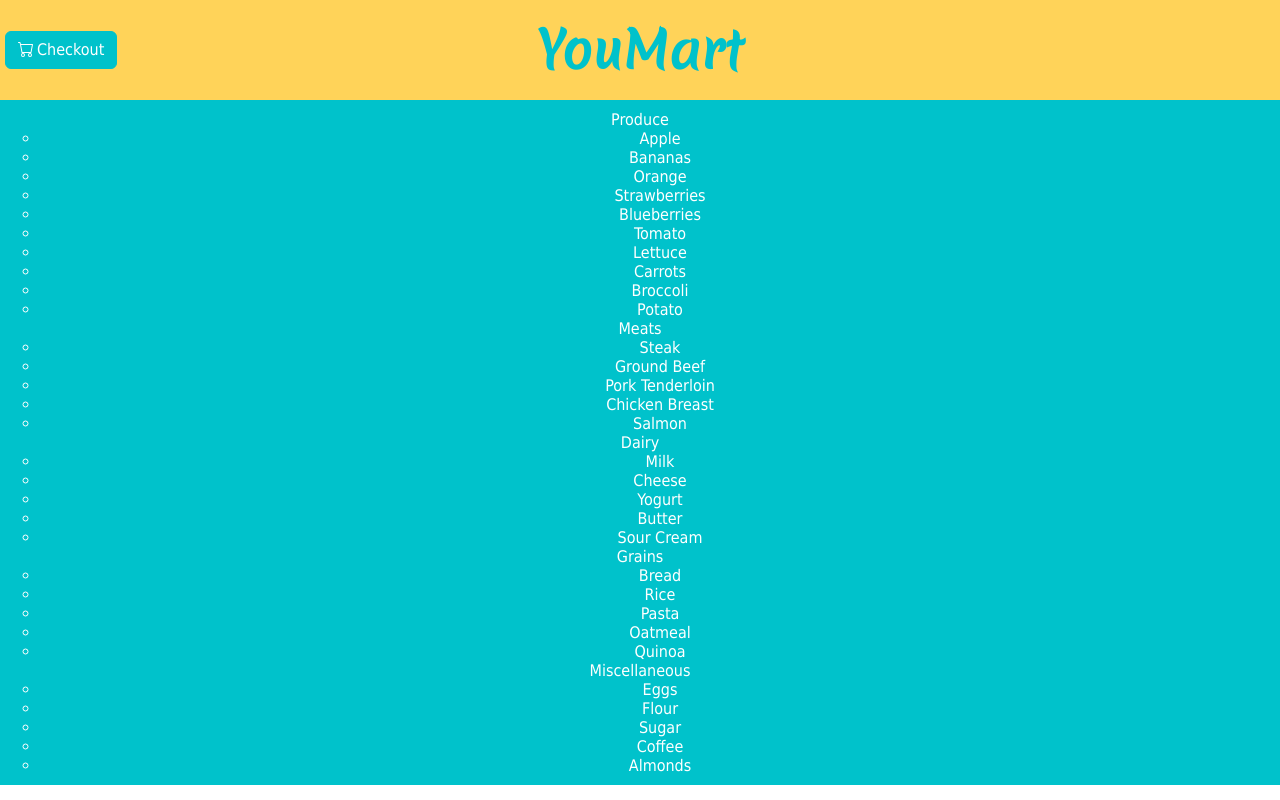
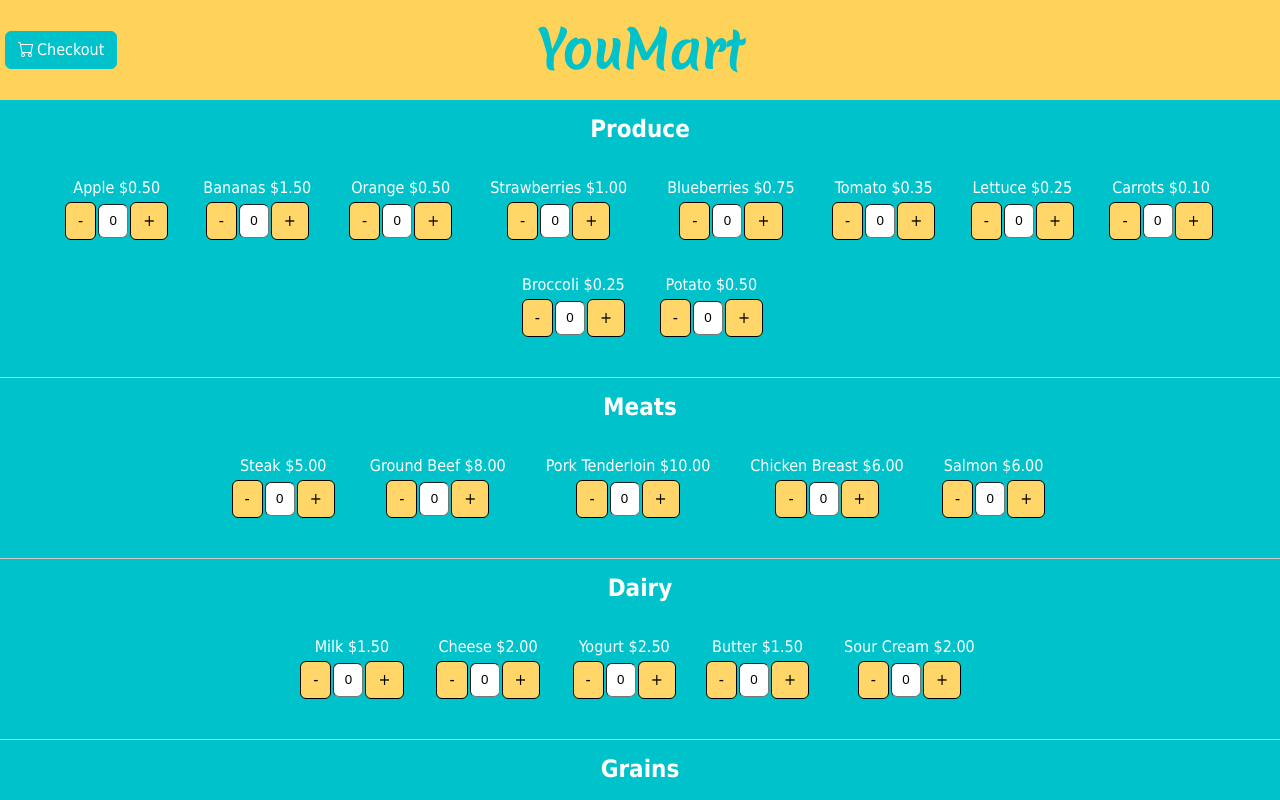
Before and after one commit to Andysimmonsisme/YouMart-Shopping-App, an Angular app: page / in a window 1280 px wide. Shown: the top 800 px of the page. Built offline with nearby package versions, Linux system fonts and the light colour scheme.

Commit message:
added all item UI stuffs

```diff
--- a/src/category/category.component.css
+++ b/src/category/category.component.css
@@ -1,15 +1,11 @@
-a {
-  padding: 10px 15px;
+div {
+  padding: 15px 15px 15px;
 }
 
-a:hover,
-.active {
-  background-color: #00adb6;
-  cursor: pointer;
+h2 {
+  margin: 0;
 }
 
-@media only screen and (max-width: 768px) {
-  a {
-    display: block;
-  }
+item {
+  display: inline-block;
 }
--- a/src/category/category.component.html
+++ b/src/category/category.component.html
@@ -1,4 +1,9 @@
-<a>{{ name }}</a>
-<ul>
-  <li *ngFor="let item of items">{{ item.name }}</li>
-</ul>
+<div>
+  <h2>{{ name }}</h2>
+</div>
+<item
+  *ngFor="let item of items"
+  [id]="item.id"
+  [name]="item.name"
+  [price]="item.price"
+></item>
--- a/src/item-list/item-list.component.css
+++ b/src/item-list/item-list.component.css
@@ -1,23 +1,10 @@
 ul {
-  list-style-type: none;
-  margin: 0;
-  padding: 10px 0;
   background-color: #00c2cb;
 }
 
 li {
-  display: inline;
+  display: block;
   color: #fff;
+  padding-bottom: 25px;
+  border-bottom: #ccc 1px solid;
 }
-
-@media only screen and (max-width: 768px) {
-  ul {
-    padding: 0;
-  }
-  li {
-    display: block;
-  }
-  a {
-    display: block;
-  }
-}
--- a/src/item-list/item-list.component.html
+++ b/src/item-list/item-list.component.html
@@ -1,4 +1,4 @@
-<div id="nav">
+<div id="main">
   <ul>
     <li *ngFor="let category of categories">
       <category
--- a/src/item/item.component.css
+++ b/src/item/item.component.css
@@ -0,0 +1,48 @@
+.btn,
+.btn:focus {
+  background-color: #ffd667;
+  border: #000 1px solid;
+  color: black;
+}
+
+.btn:hover {
+  cursor: pointer;
+  background-color: #c5a242;
+}
+
+.btn:active {
+  color: #000;
+  background-color: #c5a242;
+  border-color: var(--bs-btn-hover-border-color);
+  outline: 0;
+  box-shadow: 0 0 0 0.25rem rgba(214, 214, 214, 0.5);
+}
+
+input {
+  width: 30px;
+  text-align: center;
+  height: 34px;
+  margin: 0 2px;
+  border-radius: 0.375rem;
+  border-width: 1px;
+}
+
+/* Chrome, Safari, Edge, Opera */
+input::-webkit-outer-spin-button,
+input::-webkit-inner-spin-button {
+  -webkit-appearance: none;
+  margin: 0;
+}
+
+/* Firefox */
+input[type='number'] {
+  -moz-appearance: textfield;
+}
+
+.item-container {
+  padding: 15px;
+}
+
+.item-details {
+  padding: 5px;
+}
--- a/src/item/item.component.html
+++ b/src/item/item.component.html
@@ -1,3 +1,6 @@
-<p>
-item works!
-</p>
+<div class="item-container">
+  <div class="item-details">{{ name }} {{ price | currency }}</div>
+  <button class="btn" (click)="decreaseQuantity()">-</button
+  ><input type="number" [(ngModel)]="quantity" (keypress)="isNumber($event)" />
+  <button class="btn" (click)="increaseQuantity()">+</button>
+</div>
--- a/src/item/item.component.ts
+++ b/src/item/item.component.ts
@@ -1,14 +1,35 @@
-import { Component, OnInit } from '@angular/core';
+import { Component, OnInit, Input, Output } from '@angular/core';
 
 @Component({
-  selector: 'app-item',
+  selector: 'item',
   templateUrl: './item.component.html',
   styleUrls: ['./item.component.css'],
 })
 export class ItemComponent implements OnInit {
   constructor() {}
 
-  price: number;
+  @Input() id: number;
+  @Input() name: string;
+  @Input() price: number;
+  @Output() quantity: number = 0;
+
+  increaseQuantity() {
+    this.quantity++;
+  }
+
+  decreaseQuantity() {
+    if (this.quantity > 0) this.quantity--;
+  }
+
+  isNumber(evt) {
+    evt.preventDefault();
+    evt = evt ? evt : window.event;
+    var charCode = evt.which ? evt.which : evt.keyCode;
+    if (charCode > 31 && (charCode < 48 || charCode > 57)) {
+      return false;
+    }
+    this.quantity = charCode - 48; //char codes 48-56 represent numbers 0-9
+  }
 
   ngOnInit() {}
 }
--- a/src/styles.css
+++ b/src/styles.css
@@ -17,6 +17,12 @@ header {
 header div {
   display: flex;
   align-items: center;
+}
+
+ul {
+  list-style-type: none;
+  padding: 0;
+  margin: 0;
 }
 
 .btn {
@@ -80,18 +86,12 @@ header div {
   border-color: var(--bs-btn-hover-border-color);
 }
 
-.btn:focus {
+.btn:active {
   color: var(--bs-btn-hover-color);
   background-color: var(--bs-btn-hover-bg);
   border-color: var(--bs-btn-hover-border-color);
   outline: 0;
   box-shadow: var(--bs-btn-focus-box-shadow);
-}
-
-.btn:active {
-  color: var(--bs-btn-active-color);
-  background-color: var(--bs-btn-active-bg);
-  border-color: var(--bs-btn-active-border-color);
 }
 
 svg.bi.bi-cart {
```
